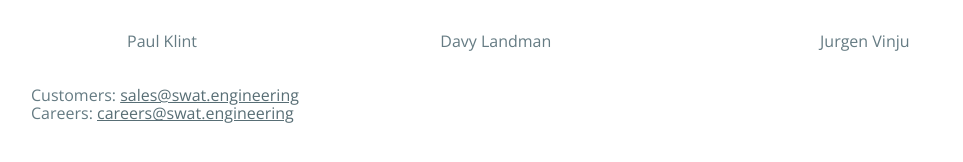
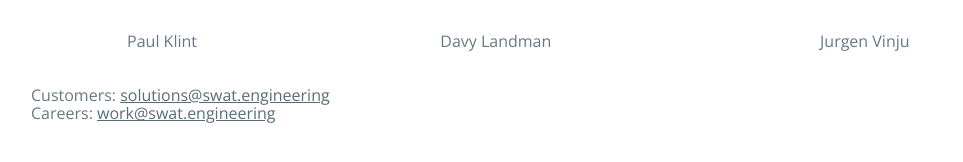
Before and after one commit to jurgenvinju/www.swat.engineering, a Jekyll site: the page built from index.md, in a window 1280 px wide. Shown: the part 281-443 px from the top of the page, without its empty margins (109-1072 px from the left). Built offline with Jekyll 4.4.1, drawn with Linux system fonts in a browser that asks for light colours; nearby versions of some CDN libraries; our own code applies the rules of GitHub Pages for plain Markdown files.

Commit message:
Nicer email aliasses

```diff
--- a/index.md
+++ b/index.md
@@ -17,5 +17,5 @@ Our aim is to :
     </tr>
 </table>
 
-Customers: [sales@swat.engineering](mailto:sales@swat.engineering) <br/>
-Careers: [careers@swat.engineering](mailto:careers@swat.engineering)
+Customers: [solutions@swat.engineering](mailto:solutions@swat.engineering) <br/>
+Careers: [work@swat.engineering](mailto:work@swat.engineering)
```
